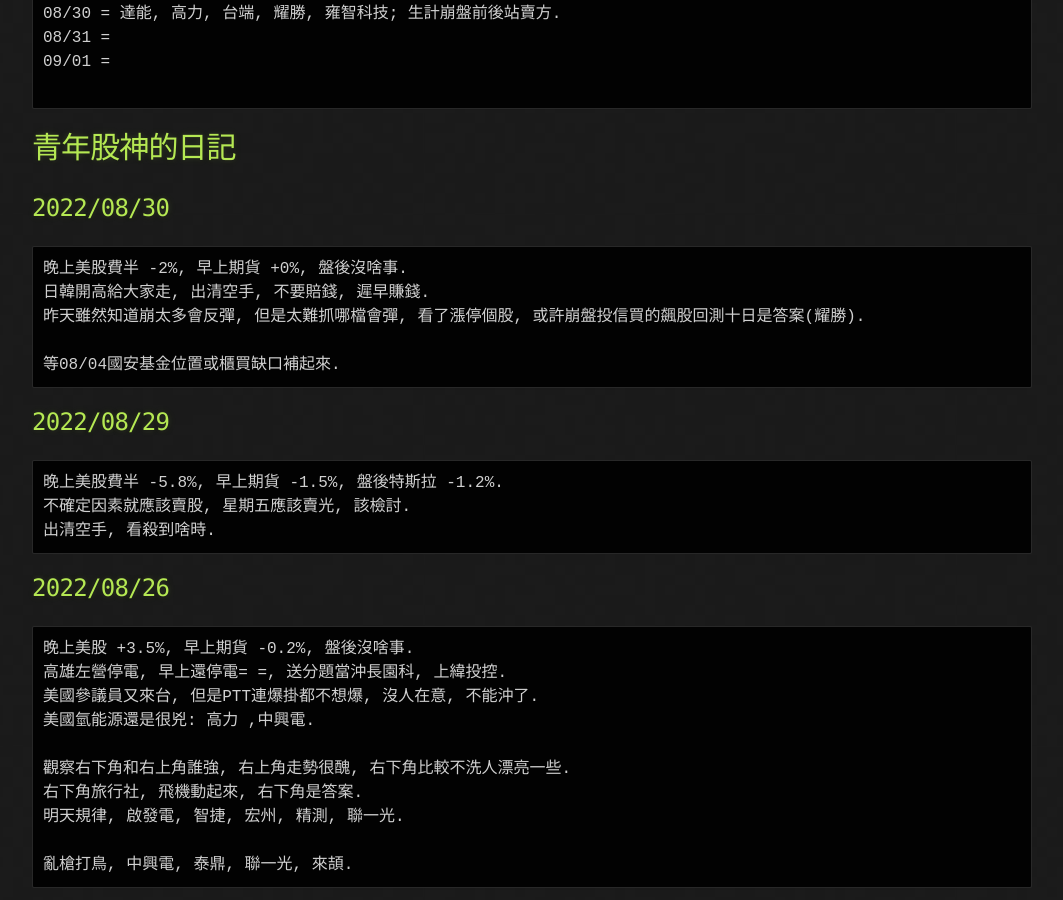
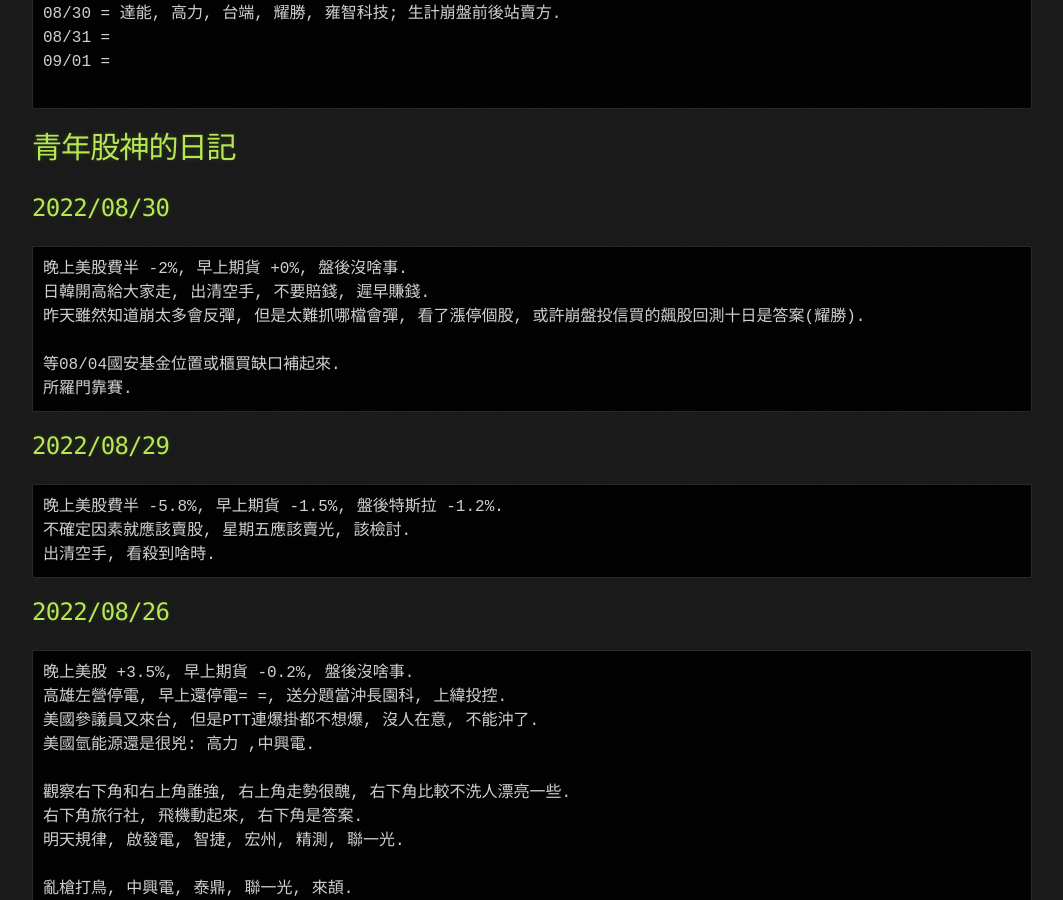
Before and after one commit to lepg5487/Stock_God, a Jekyll site: the page built from index.md, in a window 1280 px wide and 900 px high, scrolled down 850 px. Shown: the whole window, without its empty margins (108-1171 px from the left). Built offline with Jekyll 4.4.1, drawn with Linux system fonts in a browser that asks for light colours; our own code applies the rules of GitHub Pages for plain Markdown files.

Commit message:
Update index.md

````diff
--- a/index.md
+++ b/index.md
@@ -42,6 +42,7 @@
 昨天雖然知道崩太多會反彈, 但是太難抓哪檔會彈, 看了漲停個股, 或許崩盤投信買的飆股回測十日是答案(耀勝).
 
 等08/04國安基金位置或櫃買缺口補起來.
+所羅門靠賽.
 ```
 
 ## 2022/08/29
````
